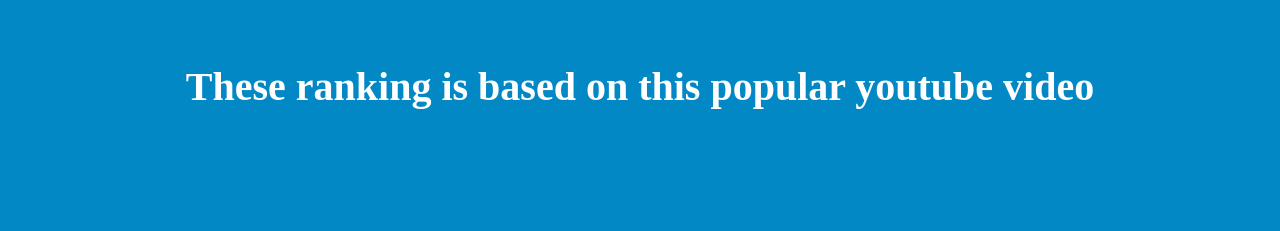
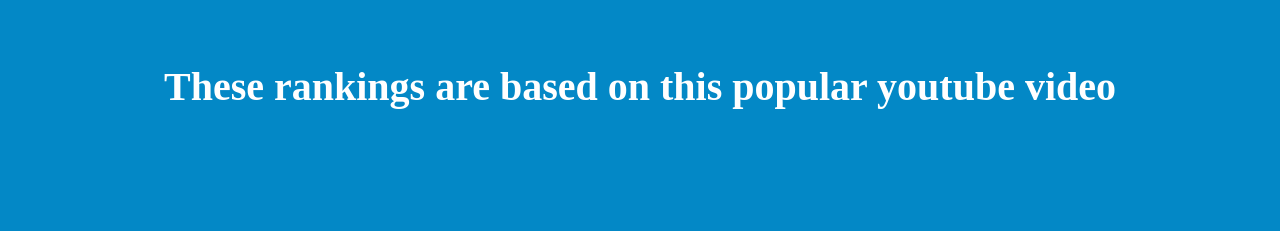
Before and after one commit to 1hugecat/final, a plain HTML site: page html/scrathc.html in a window 1280 px wide. Shown: the part 569-800 px from the top of the page. Drawn offline with Linux system fonts and the light colour scheme.

Commit message:
Update scrathc.html

```diff
--- a/html/scrathc.html
+++ b/html/scrathc.html
@@ -34,7 +34,7 @@
             allow="accelerometer; autoplay; clipboard-write; encrypted-media; gyroscope; picture-in-picture; web-share"
             referrerpolicy="strict-origin-when-cross-origin" allowfullscreen></iframe>
         <br>
-        <h1 class="centertext">These ranking is based on this popular youtube video</h1>
+        <h1 class="centertext">These rankings are based on this popular youtube video</h1>
         <br>
         <br>
         <br>
```
